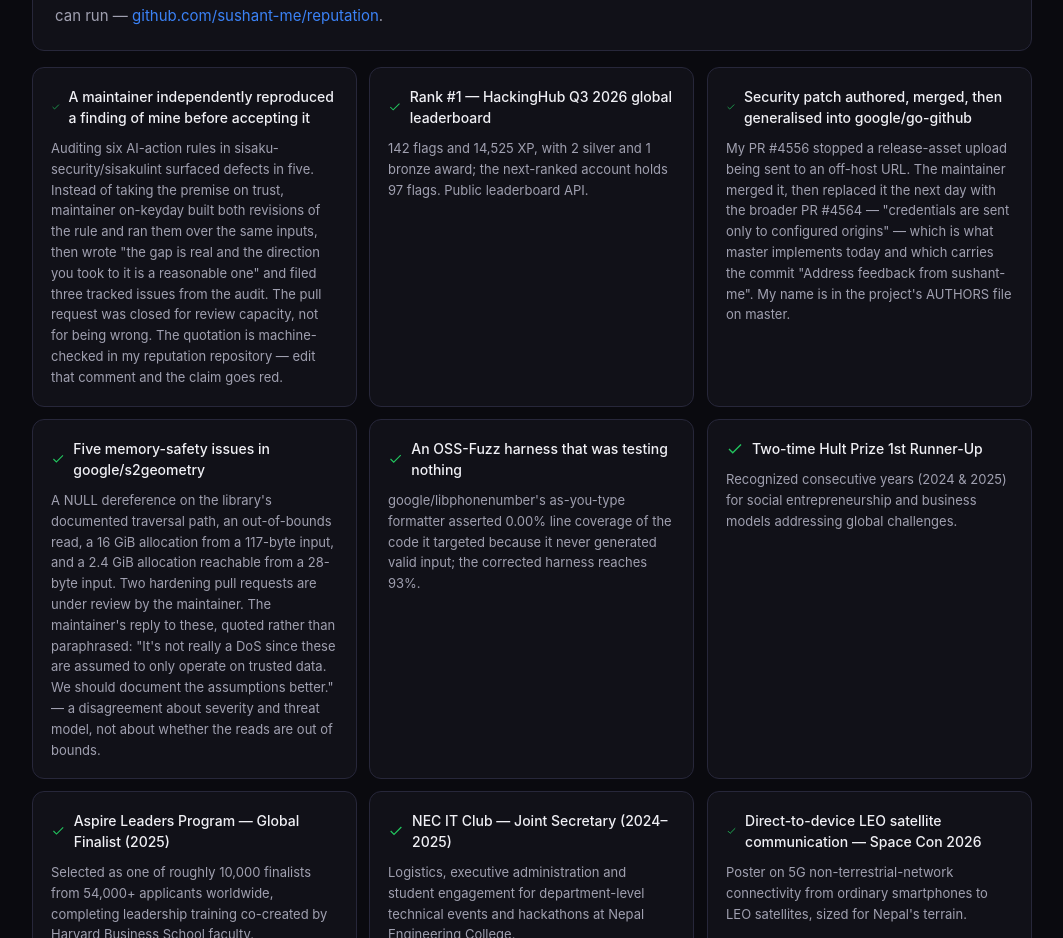
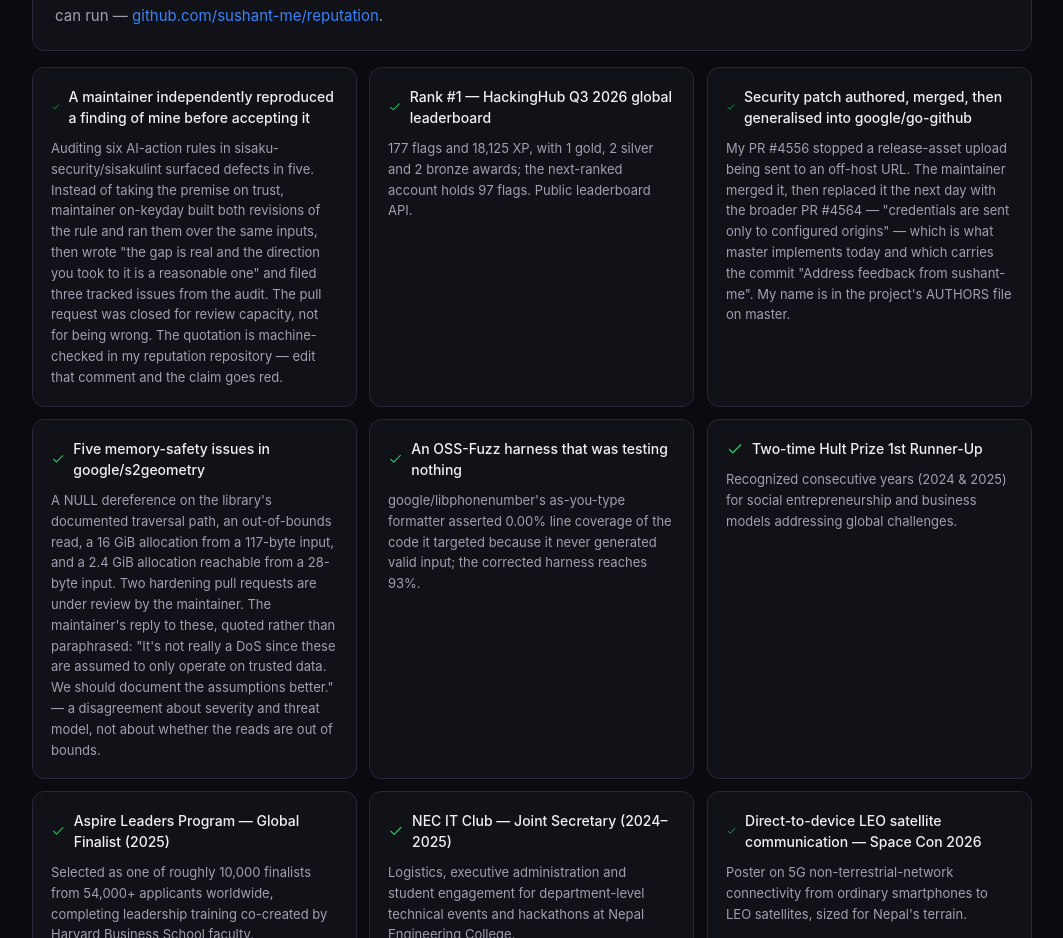
Before and after one commit to sushant-me/Portfolio, a Next.js app: page / in a window 1280 px wide. Shown: the part 2020-2958 px from the top of the page, without its empty margins (108-1171 px from the left). Built offline with nearby package versions, Linux system fonts and the light colour scheme.

Commit message:
HackingHub figures updated to 177 flags / 18,125 XP (was 142 / 14,525)

```diff
--- a/src/app/page.tsx
+++ b/src/app/page.tsx
@@ -983,7 +983,7 @@
                   AI security engineer working on the failure mode where an autonomous agent does something a human would have blocked.
                   A patch of mine is merged into google/go-github; five memory-safety issues I filed against google/s2geometry are open, including a 2.4 GiB allocation reachable from a 28-byte input, with standalone reproducers for each.
                   Two IEEE papers accepted — one on local policy verification for agents, one on predictive bandwidth scaling for WebRTC over LEO satellite links.
-                  Ranked #1 on the HackingHub Q3 2026 global leaderboard (142 flags, 14,525 XP).
+                  Ranked #1 on the HackingHub Q3 2026 global leaderboard (177 flags, 18,125 XP).
                   Two years as a full-time AI engineer at Atmos SoftTech, building production ML systems, full-stack products and offline-first agent pipelines.
                 </p>
                 <p className="summary-text" style={{ marginTop: 12 }}>
@@ -997,7 +997,7 @@
               <div className="honors-grid stagger">
                 {[
                   { title: "A maintainer independently reproduced a finding of mine before accepting it", desc: "Auditing six AI-action rules in sisaku-security/sisakulint surfaced defects in five. Instead of taking the premise on trust, maintainer on-keyday built both revisions of the rule and ran them over the same inputs, then wrote \"the gap is real and the direction you took to it is a reasonable one\" and filed three tracked issues from the audit. The pull request was closed for review capacity, not for being wrong. The quotation is machine-checked in my reputation repository — edit that comment and the claim goes red." },
-                  { title: "Rank #1 — HackingHub Q3 2026 global leaderboard", desc: "142 flags and 14,525 XP, with 2 silver and 1 bronze award; the next-ranked account holds 97 flags. Public leaderboard API." },
+                  { title: "Rank #1 — HackingHub Q3 2026 global leaderboard", desc: "177 flags and 18,125 XP, with 1 gold, 2 silver and 2 bronze awards; the next-ranked account holds 97 flags. Public leaderboard API." },
                   { title: "Security patch authored, merged, then generalised into google/go-github", desc: "My PR #4556 stopped a release-asset upload being sent to an off-host URL. The maintainer merged it, then replaced it the next day with the broader PR #4564 — \"credentials are sent only to configured origins\" — which is what master implements today and which carries the commit \"Address feedback from sushant-me\". My name is in the project's AUTHORS file on master." },
                   { title: "Five memory-safety issues in google/s2geometry", desc: "A NULL dereference on the library's documented traversal path, an out-of-bounds read, a 16 GiB allocation from a 117-byte input, and a 2.4 GiB allocation reachable from a 28-byte input. Two hardening pull requests are under review by the maintainer. The maintainer's reply to these, quoted rather than paraphrased: \"It's not really a DoS since these are assumed to only operate on trusted data. We should document the assumptions better.\" — a disagreement about severity and threat model, not about whether the reads are out of bounds." },
                   { title: "An OSS-Fuzz harness that was testing nothing", desc: "google/libphonenumber's as-you-type formatter asserted 0.00% line coverage of the code it targeted because it never generated valid input; the corrected harness reaches 93%." },
```
